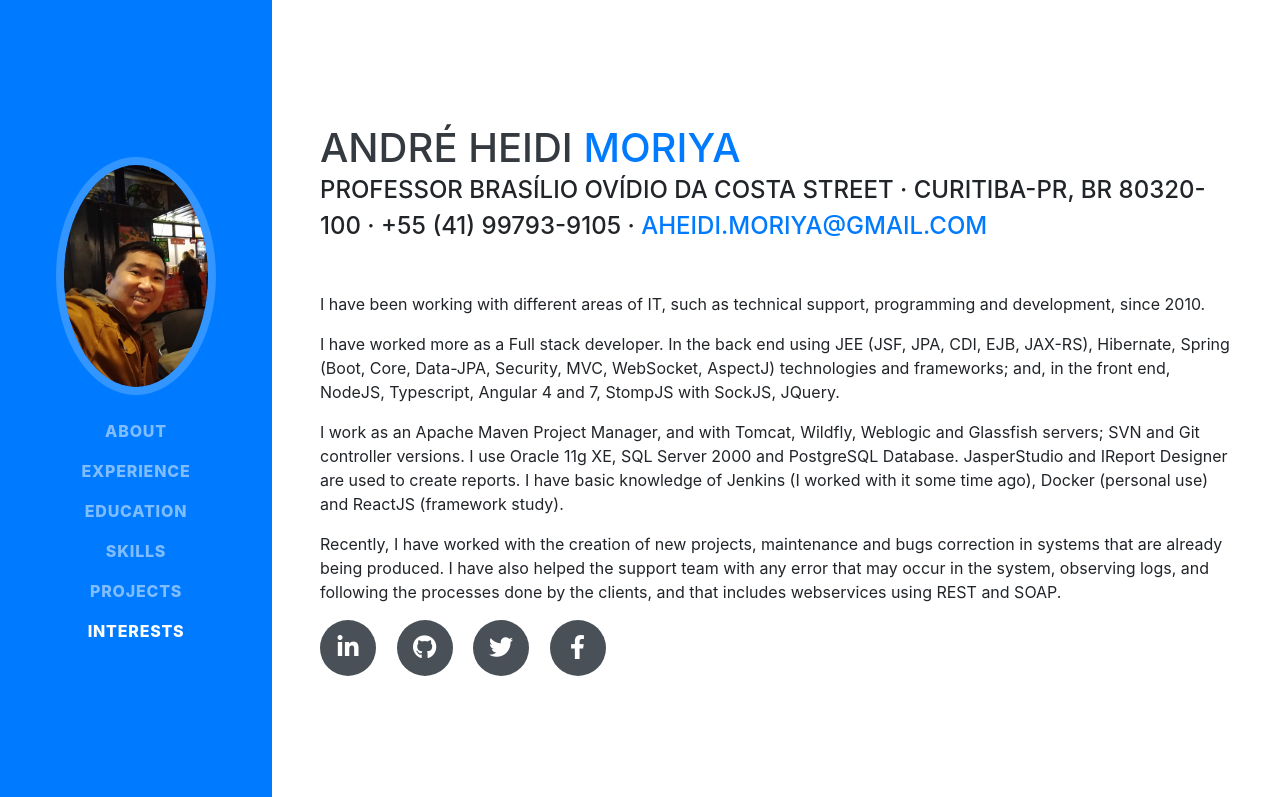
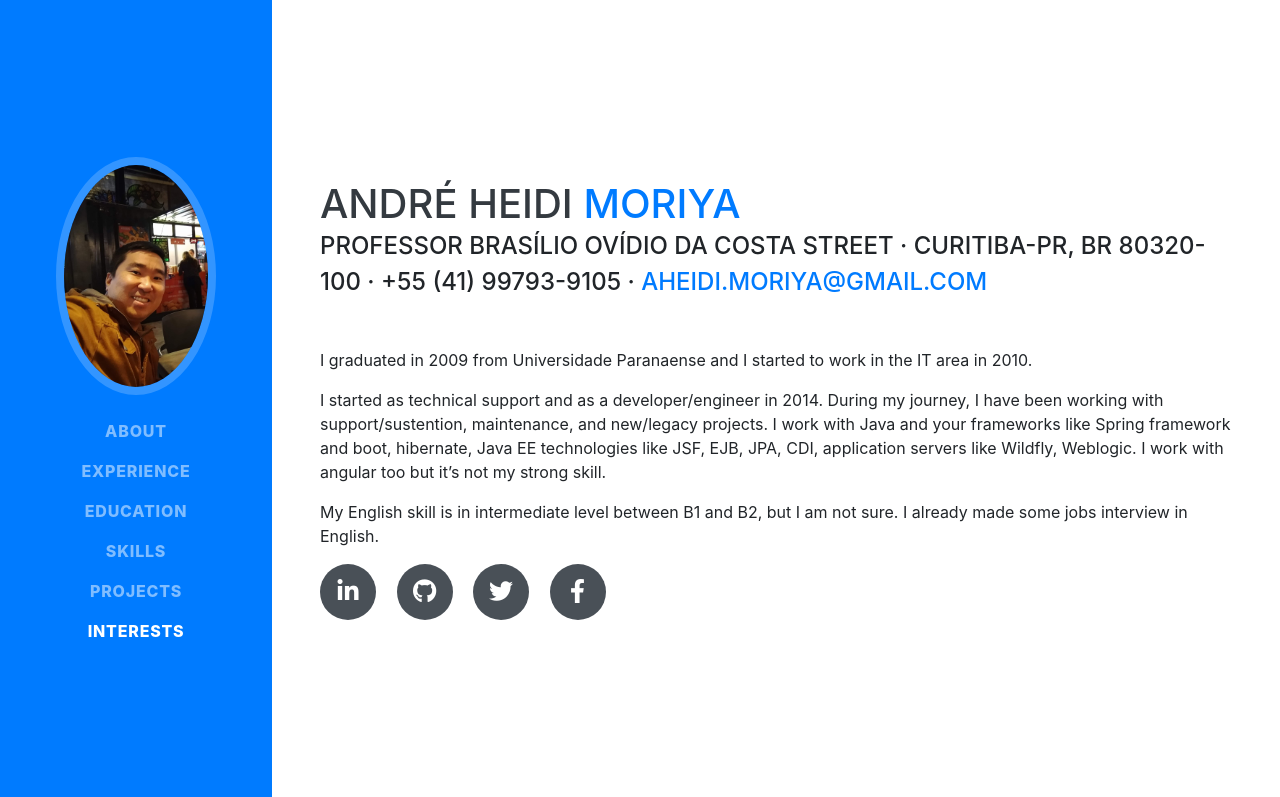
Before and after one commit to andremoriya/andremoriya.github.io, a website with bundled scripts: page about/index.html in a window 1280 px wide. Shown: the top 797 px of the page. Built offline with nearby package versions, Linux system fonts and the light colour scheme; a web font is replaced by a local one.

Commit message:
Update index.html

```diff
--- a/about/index.html
+++ b/about/index.html
@@ -76,19 +76,9 @@
           99793-9105 ·
           <a href="mailto:aheidi.moriya@gmail.com">aheidi.moriya@gmail.com</a>
         </div>
-        <p>I have been working with different areas of IT, such as technical support, programming and development, since
-          2010.</p>
-        <p>I have worked more as a Full stack developer. In the back end using JEE (JSF, JPA, CDI, EJB, JAX-RS),
-          Hibernate, Spring (Boot, Core, Data-JPA, Security, MVC, WebSocket, AspectJ) technologies and frameworks; and,
-          in the front end, NodeJS, Typescript, Angular 4 and 7, StompJS with SockJS, JQuery. </p>
-        <p>I work as an Apache Maven Project Manager, and with Tomcat, Wildfly, Weblogic and Glassfish servers; SVN and
-          Git controller versions. I use Oracle 11g XE, SQL Server 2000 and PostgreSQL Database. JasperStudio and
-          IReport Designer are used to create reports. I have basic knowledge of Jenkins (I worked with it some time
-          ago), Docker (personal use) and ReactJS (framework study).</p=>
-        <p>Recently, I have worked with the creation of new projects, maintenance and bugs correction in systems that
-          are already being produced. I have also helped the support team with any error that may occur in the system,
-          observing logs, and following the processes done by the clients, and that includes webservices using REST and
-          SOAP.</p=>
+        <p>I graduated in 2009 from Universidade Paranaense and I started to work in the IT area in 2010.</p>
+        <p>I started as technical support and as a developer/engineer in 2014. During my journey, I have been working with support/sustention, maintenance, and new/legacy projects. I work with Java and your frameworks like Spring framework and boot, hibernate, Java EE technologies like JSF, EJB, JPA, CDI, application servers like Wildfly, Weblogic. I work with angular too but it’s not my strong skill.</p>
+        <p>My English skill is in intermediate level between B1 and B2, but I am not sure. I already made some jobs interview in English.</p>
         <div class="social-icons">
           <a href="https://www.linkedin.com/in/andremoriya/">
             <i class="fab fa-linkedin-in"></i>
```
